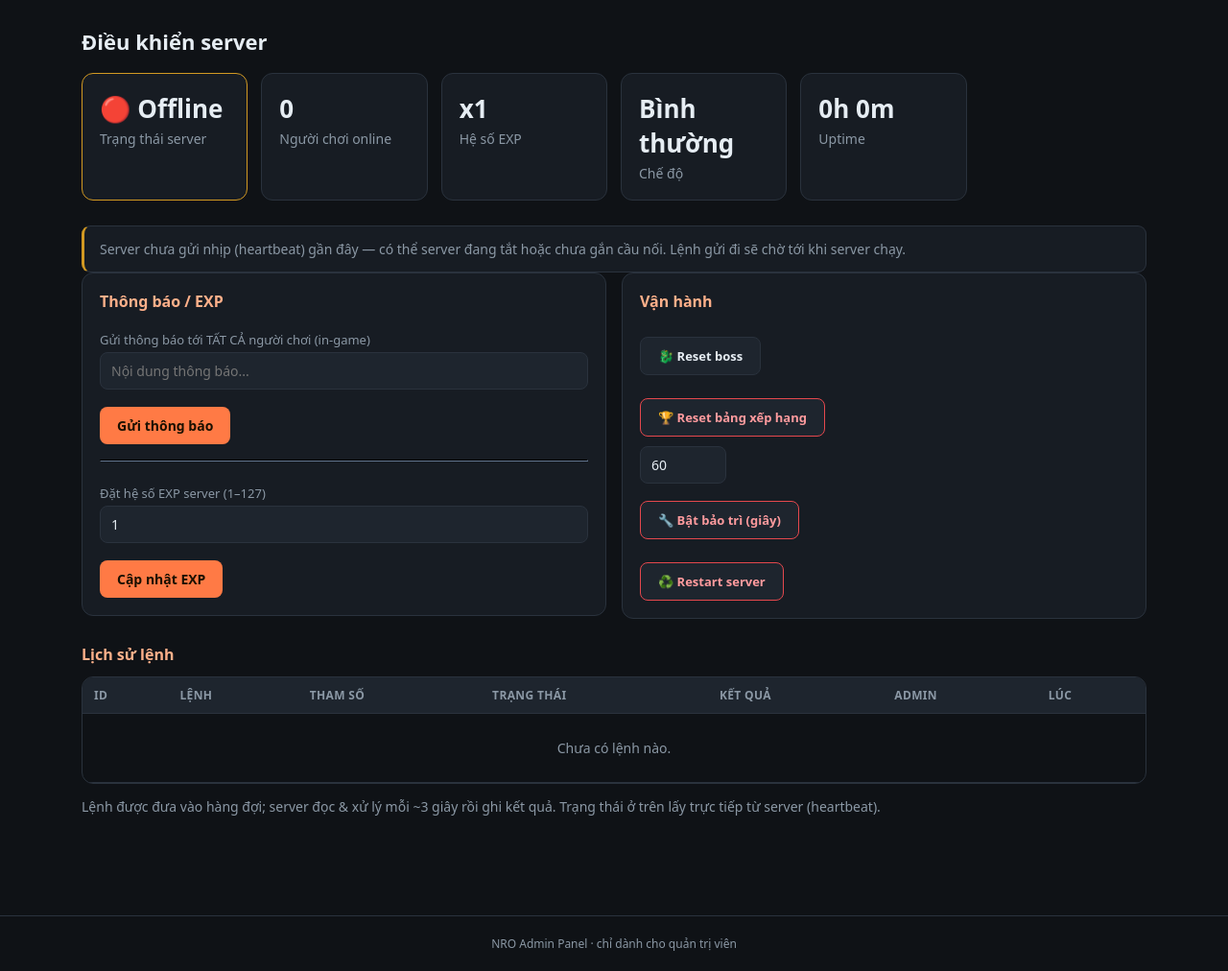
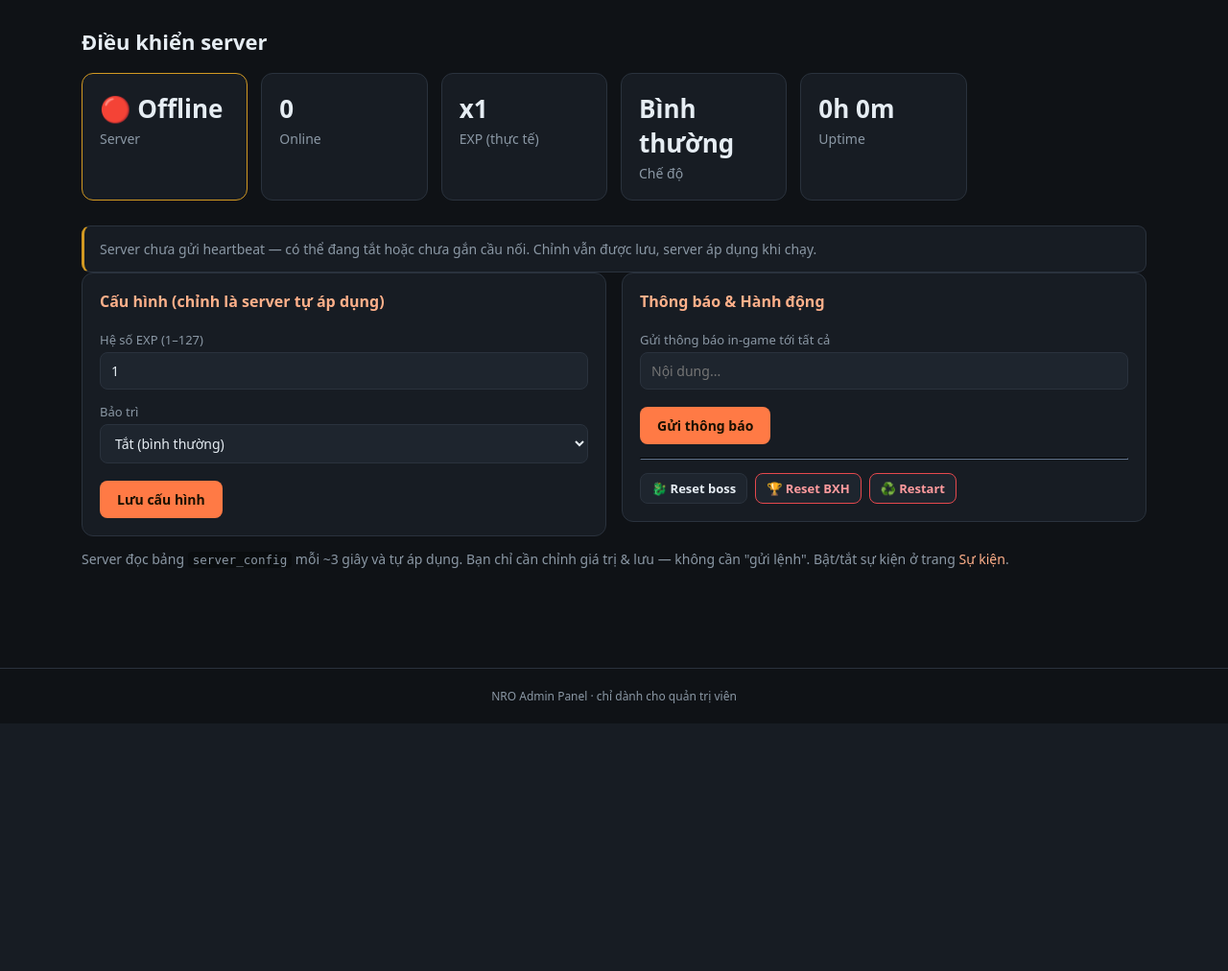
Before and after one commit to thanhtinz/Nro, a PHP site: page /admin/server.php in a window 1280 px wide. Shown: the part 158-1170 px from the top of the page at 96% size. After the commit the page ends 912 px from the top, so only its background shows below. Run offline with PHP 8.4, Linux system fonts and the light colour scheme; a user stored in the database is signed in; data comes from the database, SQL or seed files in the repository; data that the repository does not hold is empty.

Commit message:
Chuyển điều khiển server sang config-sync (chỉnh là server tự áp dụng)
Thay mô hình 'hàng đợi lệnh' bằng config-sync: admin chỉ chỉnh giá trị,
server đọc bảng server_config mỗi ~3s và tự áp dụng — không cần gửi lệnh.

- bridge.sql: bảng server_config (thay server_control) + server_status
- WebControlService.java: đọc server_config, áp dụng setting (rate_exp,
  maintenance, event_*) idempotent + chạy hành động (do_reset_boss/rank/restart,
  notify) khi giá trị đổi; vẫn ghi server_status. Đã compile sạch.
- server.php: form cấu hình (chỉnh EXP/bảo trì -> lưu) + thông báo + nút hành động
- events.php: bật/tắt sự kiện = ghi config (server tự áp dụng); hiển thị
  'Cài đặt' (mong muốn) vs 'Thực tế' (từ server)
- Cập nhật docs

Smoke-test: chỉnh exp/bảo trì/sự kiện ghi server_config đúng, hành động ghi
timestamp; server javac exit=0.

Co-Authored-By: Claude Opus 4.8 <noreply@anthropic.com>
Claude-Session: https://claude.ai/code/session_01SQcfo7eYGuYAJVUab3hWiZ

```diff
--- a/web/admin/server.php
+++ b/web/admin/server.php
@@ -5,52 +5,60 @@ require_once __DIR__ . '/config.php';
 require_admin();
 $c = db();
 
-// Kiểm tra bảng cầu nối tồn tại chưa
 function bridge_ready(mysqli $c): bool
 {
     $r = $c->query("SELECT 1 FROM information_schema.tables
-                     WHERE table_schema = DATABASE() AND table_name = 'server_control' LIMIT 1");
+                     WHERE table_schema = DATABASE() AND table_name = 'server_config' LIMIT 1");
     return $r && $r->num_rows > 0;
 }
 $ready = bridge_ready($c);
 
-// Danh sách lệnh hợp lệ (whitelist)
-$CMDS = ['notify_all','set_exp','reset_boss','reset_rank','maintenance','restart'];
+/** Ghi 1 khoá cấu hình (server sẽ tự đọc & áp dụng) */
+function set_cfg(mysqli $c, string $key, string $val): void
+{
+    $stmt = $c->prepare(
+        'INSERT INTO server_config (cfg_key, cfg_value) VALUES (?, ?)
+         ON DUPLICATE KEY UPDATE cfg_value = VALUES(cfg_value)'
+    );
+    $stmt->bind_param('ss', $key, $val);
+    $stmt->execute(); $stmt->close();
+}
 
 if ($_SERVER['REQUEST_METHOD'] === 'POST' && $ready) {
     csrf_check();
-    $cmd = $_POST['command'] ?? '';
-    $params = trim($_POST['params'] ?? '');
-    if (!in_array($cmd, $CMDS, true)) {
-        flash('Lệnh không hợp lệ.');
-    } else {
-        $by = $_SESSION['admin_username'] ?? '';
-        $stmt = $c->prepare('INSERT INTO server_control (command, params, created_by) VALUES (?,?,?)');
-        $stmt->bind_param('sss', $cmd, $params, $by);
-        $stmt->execute(); $stmt->close();
-        flash('Đã gửi lệnh "' . $cmd . '" tới server. Server sẽ xử lý trong ít giây.');
+    $do = $_POST['do'] ?? '';
+    if ($do === 'save_settings') {
+        $exp = (string)max(1, min(127, (int)($_POST['rate_exp'] ?? 1)));
+        $mt  = ($_POST['maintenance'] ?? '') === '1' ? '1' : '0';
+        set_cfg($c, 'rate_exp', $exp);
+        set_cfg($c, 'maintenance', $mt);
+        flash('Đã lưu cấu hình. Server tự áp dụng trong ít giây.');
+    } elseif ($do === 'notify') {
+        $text = trim($_POST['notify_text'] ?? '');
+        if ($text !== '') {
+            set_cfg($c, 'notify_text', $text);
+            set_cfg($c, 'notify_seq', (string)time()); // đổi seq -> server gửi 1 lần
+            flash('Đã đặt thông báo. Server sẽ gửi tới người chơi trong ít giây.');
+        }
+    } elseif (in_array($do, ['do_reset_boss','do_reset_rank','do_restart'], true)) {
+        set_cfg($c, $do, (string)time()); // đổi giá trị -> server chạy 1 lần
+        flash('Đã yêu cầu: ' . $do . '. Server sẽ thực hiện trong ít giây.');
     }
     header('Location: server.php'); exit();
 }
 
-// Đọc trạng thái sống
-$status = [];
+// Đọc cấu hình + trạng thái
+$cfg = []; $status = [];
 if ($ready) {
-    $r = $c->query('SELECT sv_key, sv_value, updated_at FROM server_status');
-    if ($r) foreach ($r->fetch_all(MYSQLI_ASSOC) as $row) $status[$row['sv_key']] = $row;
+    $r = $c->query('SELECT cfg_key, cfg_value FROM server_config');
+    if ($r) foreach ($r->fetch_all(MYSQLI_ASSOC) as $row) $cfg[$row['cfg_key']] = $row['cfg_value'];
+    $r = $c->query('SELECT sv_key, sv_value FROM server_status');
+    if ($r) foreach ($r->fetch_all(MYSQLI_ASSOC) as $row) $status[$row['sv_key']] = $row['sv_value'];
 }
-$hb = (int)($status['last_heartbeat']['sv_value'] ?? 0);
-$svOnline = $hb > 0 && (time() - $hb) < 30; // heartbeat trong 30s => server đang chạy bridge
-$uptime = (int)($status['uptime']['sv_value'] ?? 0);
+$hb = (int)($status['last_heartbeat'] ?? 0);
+$svOnline = $hb > 0 && (time() - $hb) < 30;
+$uptime = (int)($status['uptime'] ?? 0);
 $uptimeStr = sprintf('%dh %dm', intdiv($uptime, 3600), intdiv($uptime % 3600, 60));
-
-// Lịch sử lệnh
-$history = [];
-if ($ready) {
-    $r = $c->query('SELECT id, command, params, status, result, created_by, created_at, processed_at
-                      FROM server_control ORDER BY id DESC LIMIT 30');
-    if ($r) $history = $r->fetch_all(MYSQLI_ASSOC);
-}
 
 require_once __DIR__ . '/header.php';
 $tok = csrf_token();
@@ -59,98 +67,71 @@ $tok = csrf_token();
 
 <?php if (!$ready): ?>
     <div class="note" style="border-left-color:var(--danger)">
-        <b>Chưa cài cầu nối.</b> Hãy chạy file <code>web/admin/sql/bridge.sql</code> trên DB game,
-        thêm <code>WebControlService.gI();</code> vào <code>ServerManager.init()</code> rồi build lại server.
-        Xem hướng dẫn ở <code>docs/PHASE2_SERVER_BRIDGE.md</code>.
+        Chưa cài cầu nối. Chạy <code>web/admin/sql/bridge.sql</code>, thêm
+        <code>WebControlService.gI();</code> vào <code>ServerManager.init()</code>, build lại server.
+        Xem <code>docs/PHASE2_SERVER_BRIDGE.md</code>.
     </div>
 <?php else: ?>
 
     <div class="cards">
         <div class="card <?= $svOnline ? 'ok' : 'warn' ?>">
             <div class="num"><?= $svOnline ? '🟢 Online' : '🔴 Offline' ?></div>
-            <div class="lbl">Trạng thái server<?= $hb ? ' · nhịp ' . (time() - $hb) . 's trước' : '' ?></div>
+            <div class="lbl">Server<?= $hb ? ' · nhịp ' . (time() - $hb) . 's trước' : '' ?></div>
         </div>
-        <div class="card"><div class="num"><?= (int)($status['online_players']['sv_value'] ?? 0) ?></div><div class="lbl">Người chơi online</div></div>
-        <div class="card"><div class="num">x<?= (int)($status['rate_exp']['sv_value'] ?? 1) ?></div><div class="lbl">Hệ số EXP</div></div>
-        <div class="card <?= (int)($status['maintenance']['sv_value'] ?? 0) ? 'warn' : '' ?>">
-            <div class="num"><?= (int)($status['maintenance']['sv_value'] ?? 0) ? 'BẢO TRÌ' : 'Bình thường' ?></div>
-            <div class="lbl">Chế độ</div>
+        <div class="card"><div class="num"><?= (int)($status['online_players'] ?? 0) ?></div><div class="lbl">Online</div></div>
+        <div class="card"><div class="num">x<?= (int)($status['rate_exp'] ?? 1) ?></div><div class="lbl">EXP (thực tế)</div></div>
+        <div class="card <?= (int)($status['maintenance'] ?? 0) ? 'warn' : '' ?>">
+            <div class="num"><?= (int)($status['maintenance'] ?? 0) ? 'BẢO TRÌ' : 'Bình thường' ?></div><div class="lbl">Chế độ</div>
         </div>
         <div class="card"><div class="num"><?= e($uptimeStr) ?></div><div class="lbl">Uptime</div></div>
     </div>
     <?php if (!$svOnline): ?>
-        <div class="note" style="border-left-color:var(--warn)">Server chưa gửi nhịp (heartbeat) gần đây — có thể server đang tắt hoặc chưa gắn cầu nối. Lệnh gửi đi sẽ chờ tới khi server chạy.</div>
+        <div class="note" style="border-left-color:var(--warn)">Server chưa gửi heartbeat — có thể đang tắt hoặc chưa gắn cầu nối. Chỉnh vẫn được lưu, server áp dụng khi chạy.</div>
     <?php endif; ?>
 
     <div class="grid2">
         <div class="box">
-            <h2>Thông báo / EXP</h2>
+            <h2>Cấu hình (chỉnh là server tự áp dụng)</h2>
             <form method="post">
                 <input type="hidden" name="csrf" value="<?= e($tok) ?>">
-                <input type="hidden" name="command" value="notify_all">
-                <label>Gửi thông báo tới TẤT CẢ người chơi (in-game)</label>
-                <input type="text" name="params" placeholder="Nội dung thông báo..." required>
-                <button type="submit">Gửi thông báo</button>
-            </form>
-            <hr style="border-color:var(--line);margin:16px 0">
-            <form method="post">
-                <input type="hidden" name="csrf" value="<?= e($tok) ?>">
-                <input type="hidden" name="command" value="set_exp">
-                <label>Đặt hệ số EXP server (1–127)</label>
-                <input type="number" name="params" min="1" max="127" value="<?= (int)($status['rate_exp']['sv_value'] ?? 1) ?>" required>
-                <button type="submit">Cập nhật EXP</button>
+                <input type="hidden" name="do" value="save_settings">
+                <label>Hệ số EXP (1–127)</label>
+                <input type="number" name="rate_exp" min="1" max="127" value="<?= (int)($cfg['rate_exp'] ?? 1) ?>">
+                <label style="margin-top:10px">Bảo trì</label>
+                <select name="maintenance">
+                    <option value="0" <?= (int)($cfg['maintenance'] ?? 0) === 0 ? 'selected' : '' ?>>Tắt (bình thường)</option>
+                    <option value="1" <?= (int)($cfg['maintenance'] ?? 0) === 1 ? 'selected' : '' ?>>Bật bảo trì</option>
+                </select>
+                <button type="submit">Lưu cấu hình</button>
             </form>
         </div>
 
         <div class="box">
-            <h2>Vận hành</h2>
-            <form method="post" onsubmit="return confirm('Reset (nạp lại) toàn bộ boss?')">
+            <h2>Thông báo & Hành động</h2>
+            <form method="post">
                 <input type="hidden" name="csrf" value="<?= e($tok) ?>">
-                <input type="hidden" name="command" value="reset_boss">
-                <button type="submit" class="btn">🐉 Reset boss</button>
+                <input type="hidden" name="do" value="notify">
+                <label>Gửi thông báo in-game tới tất cả</label>
+                <input type="text" name="notify_text" placeholder="Nội dung..." required>
+                <button type="submit">Gửi thông báo</button>
             </form>
-            <form method="post" onsubmit="return confirm('RESET bảng xếp hạng? Không hoàn tác!')" style="margin-top:10px">
-                <input type="hidden" name="csrf" value="<?= e($tok) ?>">
-                <input type="hidden" name="command" value="reset_rank">
-                <button type="submit" class="btn danger">🏆 Reset bảng xếp hạng</button>
-            </form>
-            <form method="post" onsubmit="return confirm('BẬT BẢO TRÌ? Server sẽ đóng sau khi đếm ngược.')" style="margin-top:10px">
-                <input type="hidden" name="csrf" value="<?= e($tok) ?>">
-                <input type="hidden" name="command" value="maintenance">
-                <input type="number" name="params" value="60" min="0" style="width:90px" title="giây đếm ngược">
-                <button type="submit" class="btn danger">🔧 Bật bảo trì (giây)</button>
-            </form>
-            <form method="post" onsubmit="return confirm('KHỞI ĐỘNG LẠI server ngay?')" style="margin-top:10px">
-                <input type="hidden" name="csrf" value="<?= e($tok) ?>">
-                <input type="hidden" name="command" value="restart">
-                <button type="submit" class="btn danger">♻️ Restart server</button>
-            </form>
+            <hr style="border-color:var(--line);margin:14px 0">
+            <div class="actions">
+                <form method="post" onsubmit="return confirm('Reset boss?')">
+                    <input type="hidden" name="csrf" value="<?= e($tok) ?>"><input type="hidden" name="do" value="do_reset_boss">
+                    <button class="btn">🐉 Reset boss</button>
+                </form>
+                <form method="post" onsubmit="return confirm('RESET bảng xếp hạng? Không hoàn tác!')">
+                    <input type="hidden" name="csrf" value="<?= e($tok) ?>"><input type="hidden" name="do" value="do_reset_rank">
+                    <button class="btn danger">🏆 Reset BXH</button>
+                </form>
+                <form method="post" onsubmit="return confirm('KHỞI ĐỘNG LẠI server?')">
+                    <input type="hidden" name="csrf" value="<?= e($tok) ?>"><input type="hidden" name="do" value="do_restart">
+                    <button class="btn danger">♻️ Restart</button>
+                </form>
+            </div>
         </div>
     </div>
-
-    <h2>Lịch sử lệnh</h2>
-    <div class="tablewrap">
-    <table>
-    <thead><tr><th>ID</th><th>Lệnh</th><th>Tham số</th><th>Trạng thái</th><th>Kết quả</th><th>Admin</th><th>Lúc</th></tr></thead>
-    <tbody>
-    <?php if (!$history): ?><tr><td colspan="7" class="empty">Chưa có lệnh nào.</td></tr>
-    <?php else: foreach ($history as $h):
-        $st = (int)$h['status'];
-        $stTag = $st === 1 ? ['on','Xong'] : ($st === 0 ? ['off','Chờ'] : ['ban','Lỗi']);
-    ?>
-        <tr>
-            <td><?= (int)$h['id'] ?></td>
-            <td class="mono"><?= e($h['command']) ?></td>
-            <td class="dim"><?= e(mb_strimwidth((string)$h['params'], 0, 30, '…')) ?></td>
-            <td><span class="tag <?= $stTag[0] ?>"><?= $stTag[1] ?></span></td>
-            <td class="dim"><?= e(mb_strimwidth((string)$h['result'], 0, 40, '…')) ?></td>
-            <td class="dim"><?= e($h['created_by']) ?></td>
-            <td class="dim"><?= e($h['created_at']) ?></td>
-        </tr>
-    <?php endforeach; endif; ?>
-    </tbody>
-    </table>
-    </div>
-    <p class="dim">Lệnh được đưa vào hàng đợi; server đọc & xử lý mỗi ~3 giây rồi ghi kết quả. Trạng thái ở trên lấy trực tiếp từ server (heartbeat).</p>
+    <p class="dim">Server đọc bảng <code>server_config</code> mỗi ~3 giây và tự áp dụng. Bạn chỉ cần chỉnh giá trị & lưu — không cần "gửi lệnh". Bật/tắt sự kiện ở trang <a href="events.php">Sự kiện</a>.</p>
 <?php endif; ?>
 <?php require_once __DIR__ . '/footer.php'; ?>
```
Also changed, not shown: docs/ADMIN_AUDIT.md (+7 -9 lines), docs/PHASE2_SERVER_BRIDGE.md (+26 -18 lines), web/admin/events.php (+23 -31 lines), web/admin/sql/bridge.sql (+28 -19 lines), 1 other file.
